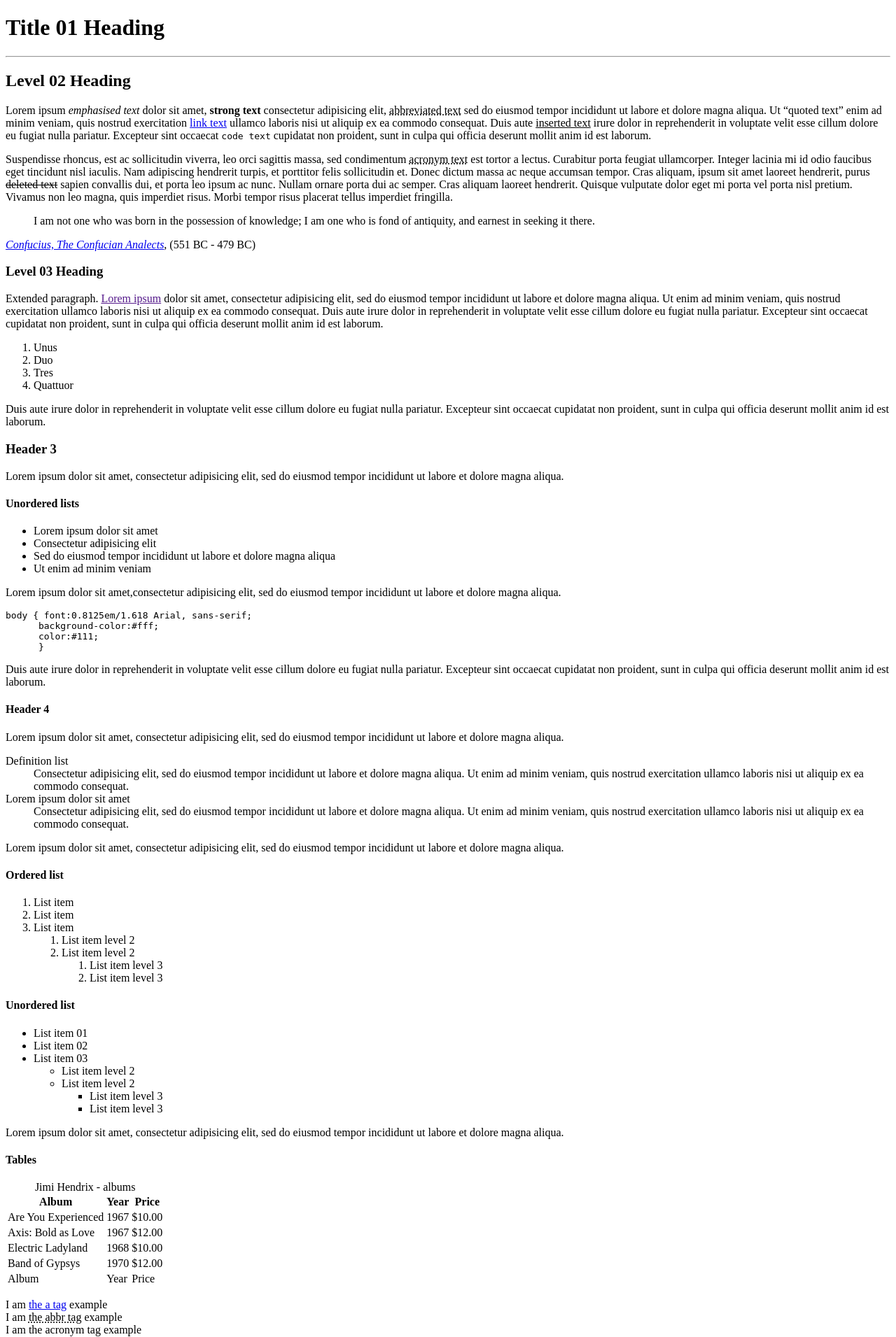
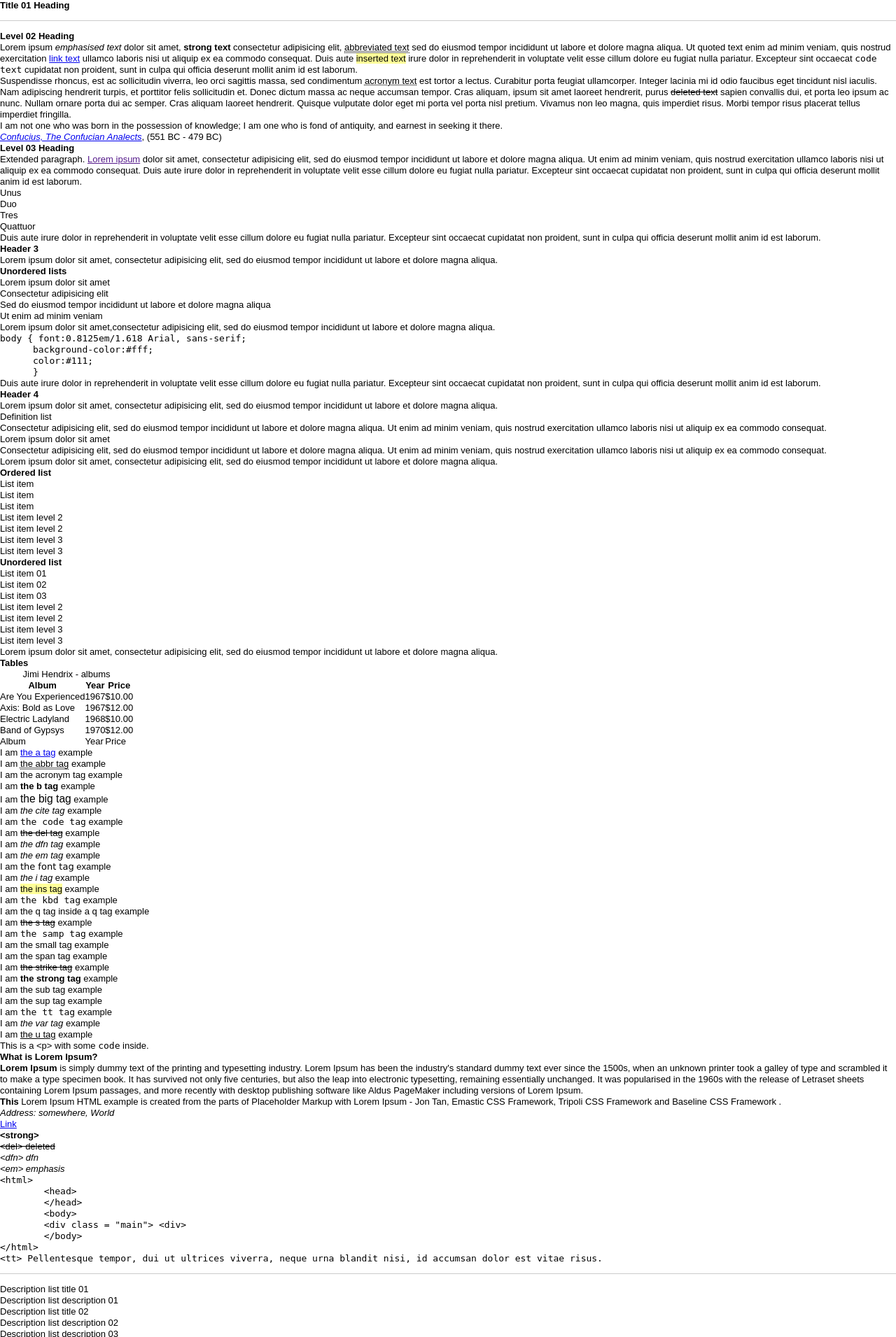
Before and after one commit to h5bp/html5-boilerplate, a PHP site: page /demo/elements.html in a window 1280 px wide. Shown: the top 1911 px of the page at 70% size. Run offline with PHP 8.4, Linux system fonts and the light colour scheme; some libraries are stand-ins or nearby versions.

```diff
--- a/css/style.css
+++ b/css/style.css
@@ -1,3 +1,92 @@
+/*
+  HTML5 ? Boilerplate
+
+  style.css contains a reset, font normalization and some base styles.
+
+  credit is left where credit is due.
+  much inspiration was taken from these projects:
+    yui.yahooapis.com/2.8.1/build/base/base.css
+    camendesign.com/design/
+    praegnanz.de/weblog/htmlcssjs-kickstart
+*/
+
+/*
+  html5doctor.com Reset Stylesheet (Eric Meyer's Reset Reloaded + HTML5 baseline)
+  v1.4 2009-07-27 | Authors: Eric Meyer & Richard Clark
+  html5doctor.com/html-5-reset-stylesheet/
+*/
+
+html, body, div, span, object, iframe,
+h1, h2, h3, h4, h5, h6, p, blockquote, pre,
+abbr, address, cite, code,
+del, dfn, em, img, ins, kbd, q, samp,
+small, strong, sub, sup, var,
+b, i,
+dl, dt, dd, ol, ul, li,
+fieldset, form, label, legend,
+table, caption, tbody, tfoot, thead, tr, th, td,
+article, aside, canvas, details, figcaption, figure,
+footer, header, hgroup, menu, nav, section, summary,
+time, mark, audio, video {
+  margin:0;
+  padding:0;
+  border:0;
+  outline:0;
+  font-size:100%;
+  vertical-align:baseline;
+  background:transparent;
+}
+
+article, aside, details, figcaption, figure,
+footer, header, hgroup, menu, nav, section {
+    display:block;
+}
+
+nav ul { list-style:none; }
+
+blockquote, q { quotes:none; }
+
+blockquote:before, blockquote:after,
+q:before, q:after { content:''; content:none; }
+
+a { margin:0; padding:0; font-size:100%; vertical-align:baseline; background:transparent; }
+
+ins { background-color:#ff9; color:#000; text-decoration:none; }
+
+mark { background-color:#ff9; color:#000; font-style:italic; font-weight:bold; }
+
+del { text-decoration: line-through; }
+
+abbr[title], dfn[title] { border-bottom:1px dotted; cursor:help; }
+
+/* tables still need cellspacing="0" in the markup */
+table { border-collapse:collapse; border-spacing:0; }
+
+hr { display:block; height:1px; border:0; border-top:1px solid #ccc; margin:1em 0; padding:0; }
+
+input, select { vertical-align:middle; }
+
+/* END RESET CSS */
+
+
+/* fonts.css from the YUI Library: developer.yahoo.com/yui/
+   Refer to developer.yahoo.com/yui/3/cssfonts/ for font sizing percentages
+
+  There are three custom edits:
+   * remove arial, helvetica from explicit font stack
+   * we normalize monospace styles ourselves
+   * table font-size is reset in the HTML5 reset above so there is no need to repeat
+*/
+body { font:13px/1.231 sans-serif; *font-size:small; } /* hack retained to preserve specificity */
+
+select, input, textarea, button { font:99% sans-serif; }
+
+/* normalize monospace sizing
+ * en.wikipedia.org/wiki/MediaWiki_talk:Common.css/Archive_11#Teletype_style_fix_for_Chrome
+ */
+pre, code, kbd, samp { font-family: monospace, sans-serif; }
+
+
 /*
  * Base
  */
@@ -23,6 +112,10 @@ body {
 
 /* A hack for HTML5 contenteditable attribute on mobile */
 textarea.contenteditable {-webkit-appearance: none;}
+
+/* A workaround for S60 3.x and 5.0 devices which do not animated gif images if they have been set as display: none  */
+.displaynone{position: absolute; left: -100%;}
+
 
 /*
  * Media queries for responsive design
```
